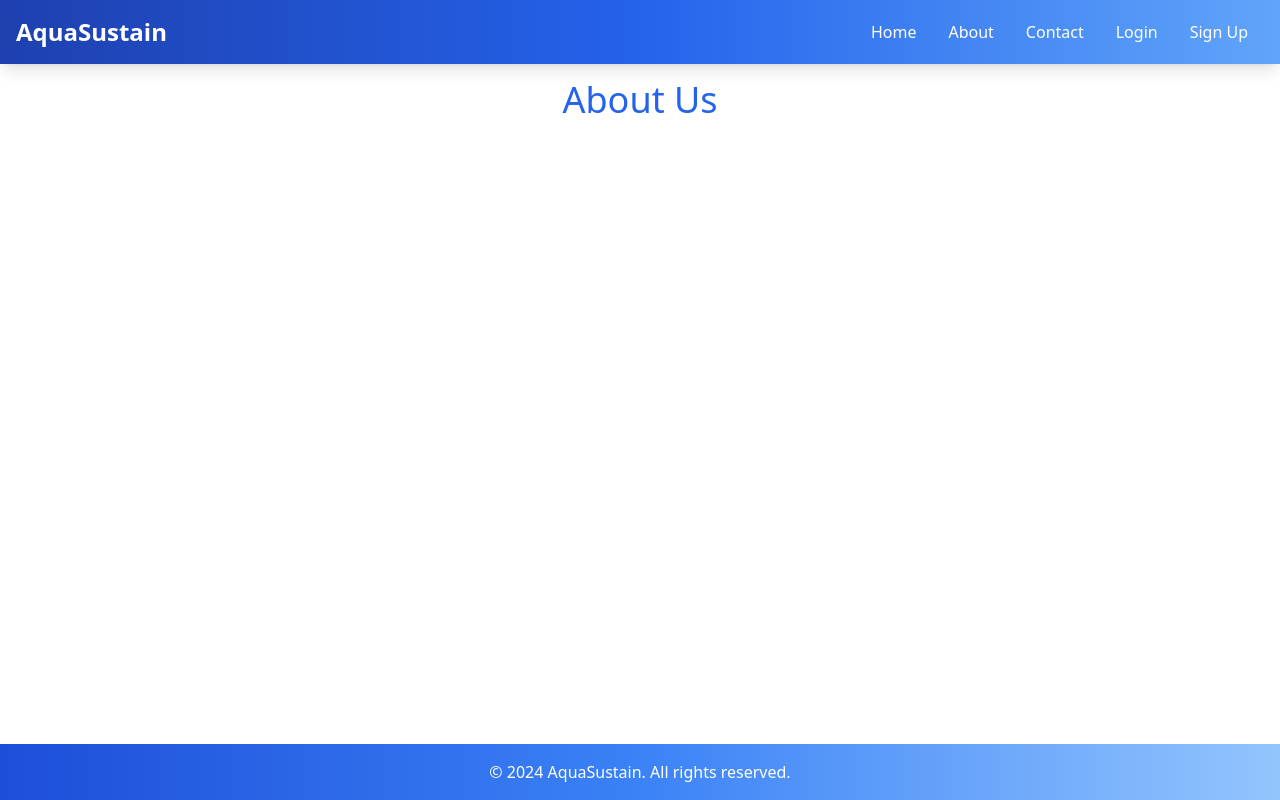
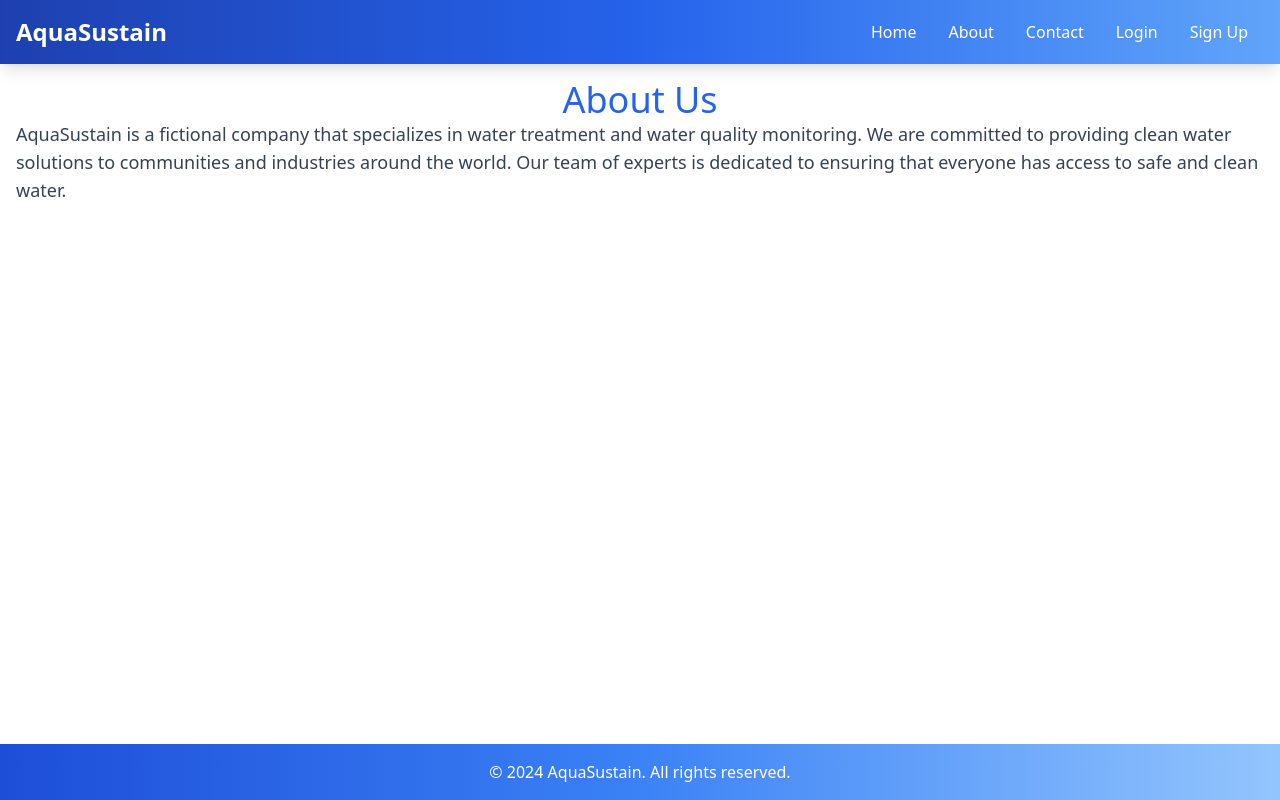
Before and after one commit to ATHARVA262005/AquaSustain, a React (Create React App) app: page /about in a window 1280 px wide. Built offline with nearby package versions, Linux system fonts and the light colour scheme.

Commit message:
changes in about us

```diff
--- a/src/pages/About.jsx
+++ b/src/pages/About.jsx
@@ -4,6 +4,7 @@ const About = () => {
   return (
     <div className="container mx-auto p-4">
       <h1 className="text-4xl text-center text-blue-600">About Us</h1>
+      <p className="text-lg text-gray-700">AquaSustain is a fictional company that specializes in water treatment and water quality monitoring. We are committed to providing clean water solutions to communities and industries around the world. Our team of experts is dedicated to ensuring that everyone has access to safe and clean water.</p>
     </div>
   );
 };
```
